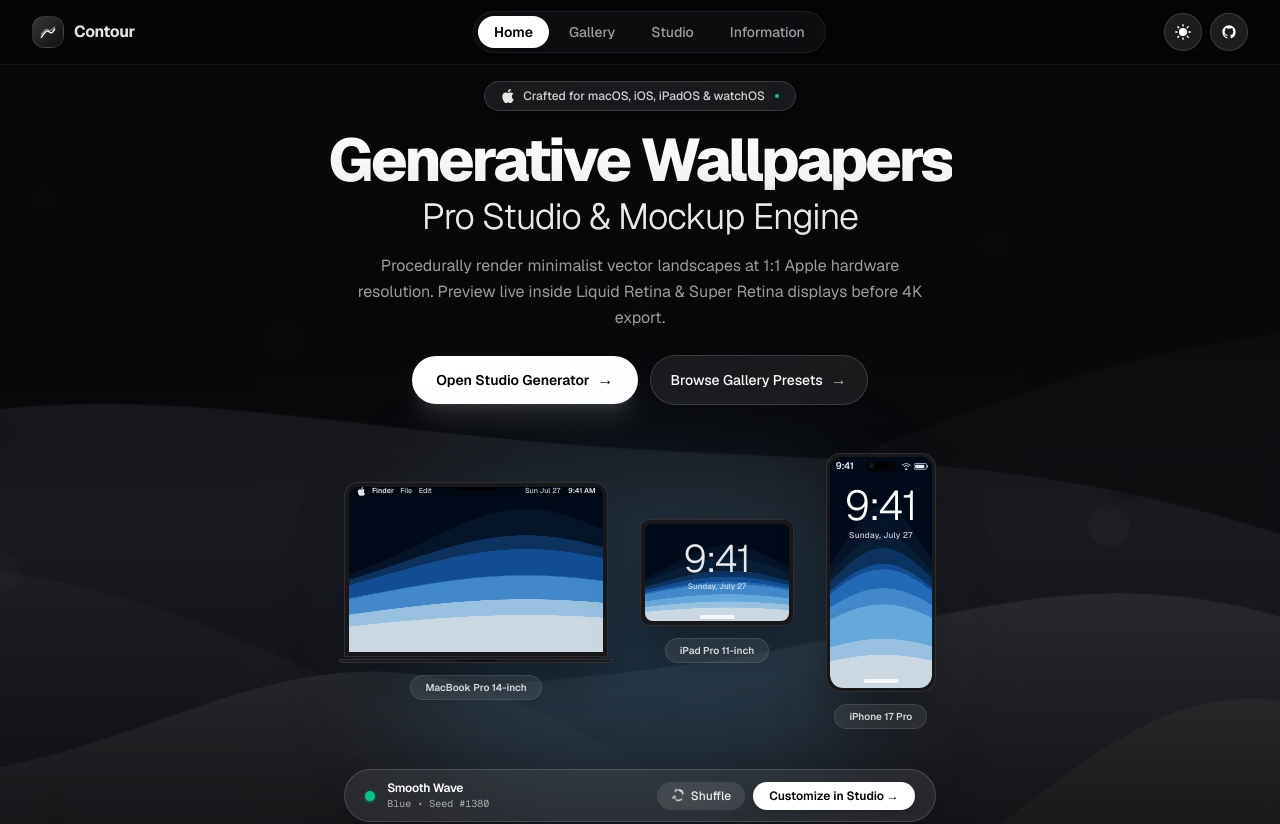
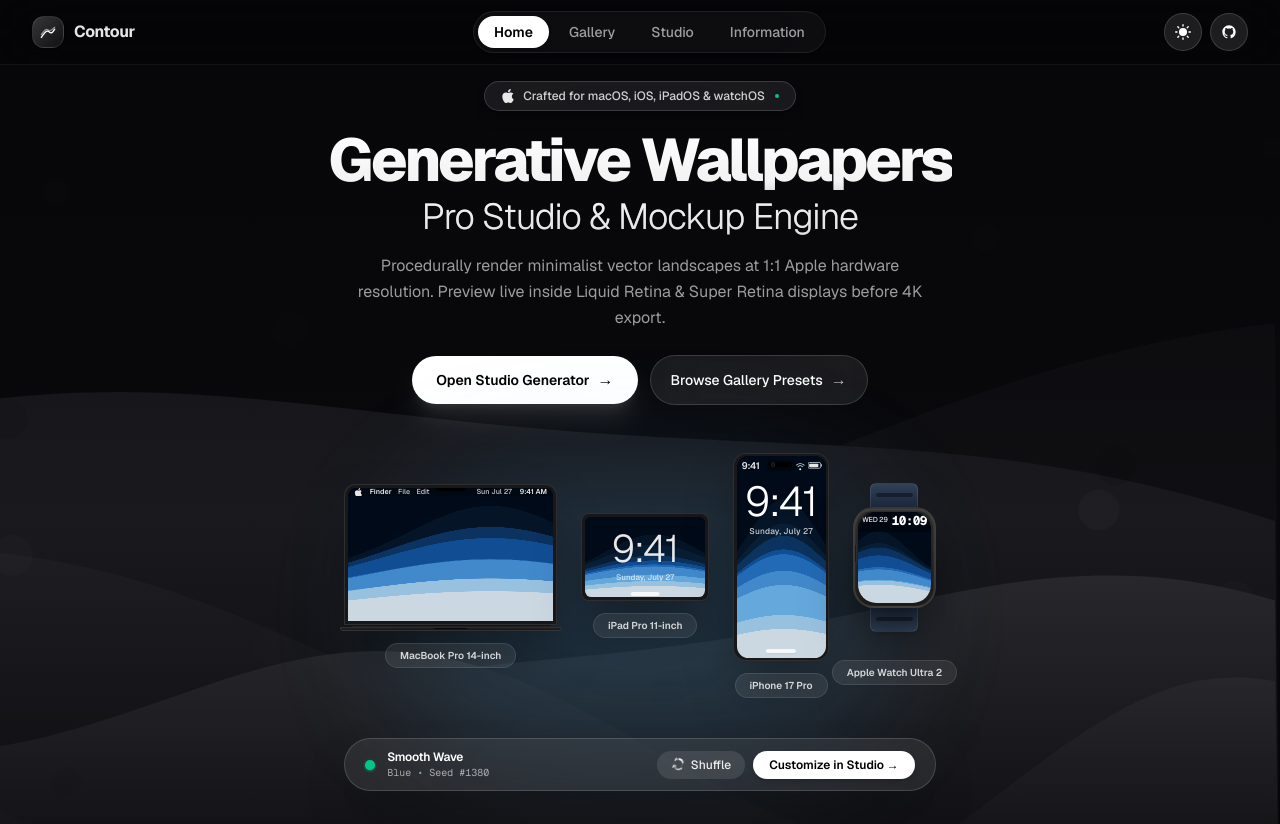
Before and after one commit to satiricalguru/Contour, a Next.js app: page / in a window 1280 px wide. Shown: the top 824 px of the page. Built offline with nearby package versions, Linux system fonts and the light colour scheme.

Commit message:
fix: constrain Studio Watch preview size and feature Apple Watch Ultra 2 on homepage hero stage

```diff
--- a/app/studio/page.tsx
+++ b/app/studio/page.tsx
@@ -83,7 +83,9 @@
 
   // Compact responsive max width so mockups fit comfortably in viewport
   const containerMaxWidth =
-    device?.category === 'iphone'
+    device?.category === 'watch'
+      ? 'max-w-[200px] sm:max-w-[240px]'
+      : device?.category === 'iphone'
       ? 'max-w-[220px] sm:max-w-[260px]'
       : device?.category === 'ipad'
       ? 'max-w-md sm:max-w-lg'
--- a/components/hero/HeroFeatureStage.tsx
+++ b/components/hero/HeroFeatureStage.tsx
@@ -22,6 +22,7 @@
   const macDevice = getDeviceById('macbook-pro-14');
   const padDevice = getDeviceById('ipad-pro-11');
   const phoneDevice = getDeviceById('iphone-17-pro');
+  const watchDevice = getDeviceById('apple-watch-ultra-2');
 
   const cycleRandom = useCallback(() => {
     setIsTransitioning(true);
@@ -50,7 +51,7 @@
   const currentPalette = PALETTES[paletteIdx];
 
   return (
-    <div className="relative w-full max-w-6xl mx-auto mt-8 mb-6 px-2 sm:px-4">
+    <div className="relative w-full max-w-7xl mx-auto mt-8 mb-6 px-2 sm:px-4">
       {/* Glow aura behind stage */}
       <div
         className="absolute left-1/2 top-1/2 -translate-x-1/2 -translate-y-1/2 w-4/5 h-4/5 blur-3xl opacity-20 pointer-events-none rounded-full transition-colors duration-1000"
@@ -59,10 +60,10 @@
         }}
       />
 
-      {/* 3-Device Side-by-Side Showcase (MacBook, iPad, iPhone) */}
-      <div className="relative flex flex-col md:flex-row items-center justify-center gap-6 md:gap-6 lg:gap-8 pt-4">
+      {/* 4-Device Side-by-Side Showcase (MacBook, iPad, iPhone, Apple Watch) */}
+      <div className="relative flex flex-col md:flex-row items-center justify-center gap-6 md:gap-4 lg:gap-6 pt-4">
         {/* 1. MacBook Pro 14" */}
-        <div className="w-full md:w-[48%] max-w-lg transition-all duration-500 hover:scale-[1.02] drop-shadow-2xl flex flex-col items-center gap-3">
+        <div className="w-full md:w-[40%] max-w-md transition-all duration-500 hover:scale-[1.02] drop-shadow-2xl flex flex-col items-center gap-3">
           {macDevice && (
             <DeviceFrame device={macDevice} inverted={false}>
               <div
@@ -87,7 +88,7 @@
         </div>
 
         {/* 2. iPad Pro 11" */}
-        <div className="w-56 sm:w-64 md:w-[28%] max-w-xs transition-all duration-500 hover:scale-[1.03] drop-shadow-2xl flex flex-col items-center gap-3">
+        <div className="w-52 sm:w-60 md:w-[24%] max-w-xs transition-all duration-500 hover:scale-[1.03] drop-shadow-2xl flex flex-col items-center gap-3">
           {padDevice && (
             <DeviceFrame device={padDevice} inverted={false}>
               <div
@@ -112,7 +113,7 @@
         </div>
 
         {/* 3. iPhone 17 Pro */}
-        <div className="w-40 sm:w-48 md:w-[20%] max-w-[200px] transition-all duration-500 hover:scale-[1.03] drop-shadow-2xl flex flex-col items-center gap-3">
+        <div className="w-36 sm:w-44 md:w-[18%] max-w-[180px] transition-all duration-500 hover:scale-[1.03] drop-shadow-2xl flex flex-col items-center gap-3">
           {phoneDevice && (
             <DeviceFrame device={phoneDevice} inverted={false}>
               <div
@@ -133,6 +134,31 @@
           )}
           <div className="px-3.5 py-1 rounded-full bg-white/[0.08] border border-white/10 text-[10px] font-semibold text-white/80 backdrop-blur-md whitespace-nowrap shadow-xs">
             iPhone 17 Pro
+          </div>
+        </div>
+
+        {/* 4. Apple Watch Ultra 2 */}
+        <div className="w-28 sm:w-36 md:w-[14%] max-w-[140px] transition-all duration-500 hover:scale-[1.03] drop-shadow-2xl flex flex-col items-center gap-3">
+          {watchDevice && (
+            <DeviceFrame device={watchDevice} inverted={false}>
+              <div
+                className={`w-full h-full transition-opacity duration-500 ${
+                  isTransitioning ? 'opacity-30 blur-xs' : 'opacity-100 blur-none'
+                }`}
+              >
+                <WallpaperCanvas
+                  patternId={currentPattern.id}
+                  paletteId={currentPalette.id}
+                  seed={seed + 3}
+                  inverted={false}
+                  width={410}
+                  height={502}
+                />
+              </div>
+            </DeviceFrame>
+          )}
+          <div className="px-3.5 py-1 rounded-full bg-white/[0.08] border border-white/10 text-[10px] font-semibold text-white/80 backdrop-blur-md whitespace-nowrap shadow-xs">
+            Apple Watch Ultra 2
           </div>
         </div>
       </div>
```
